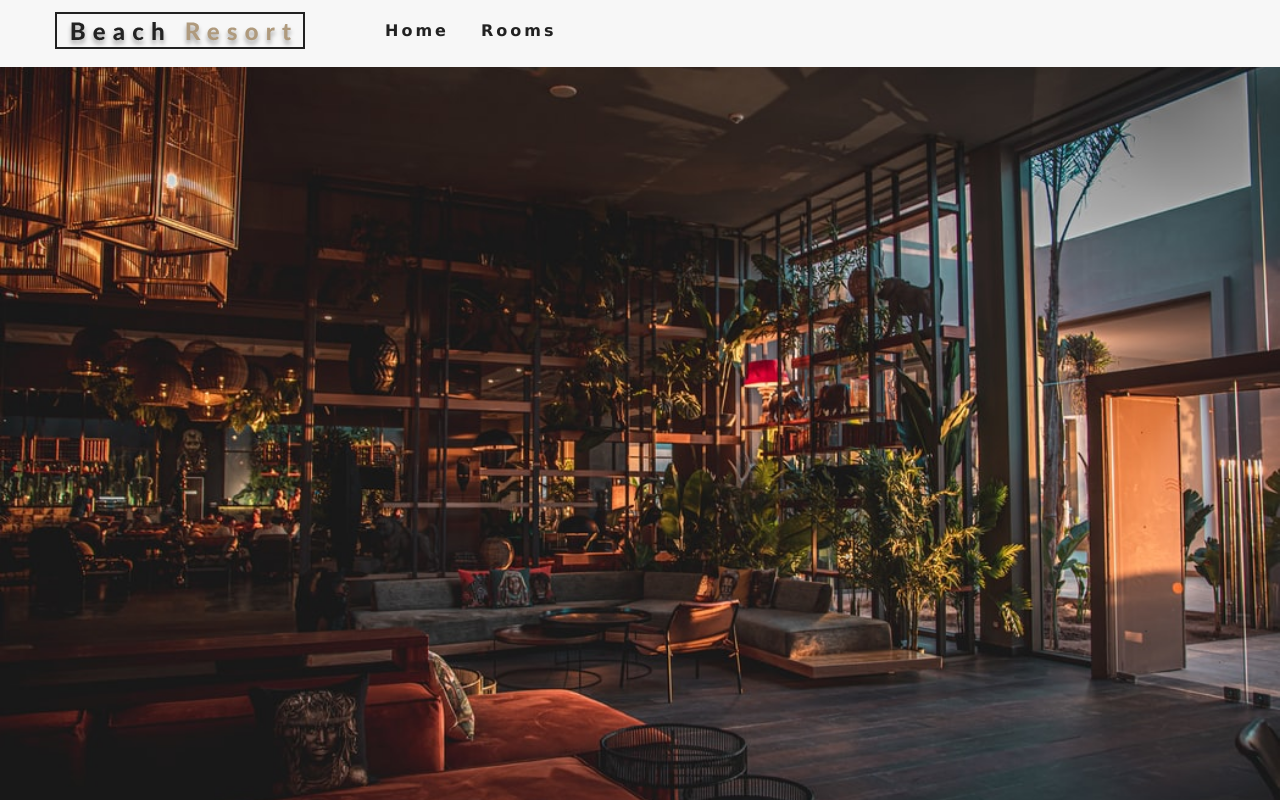
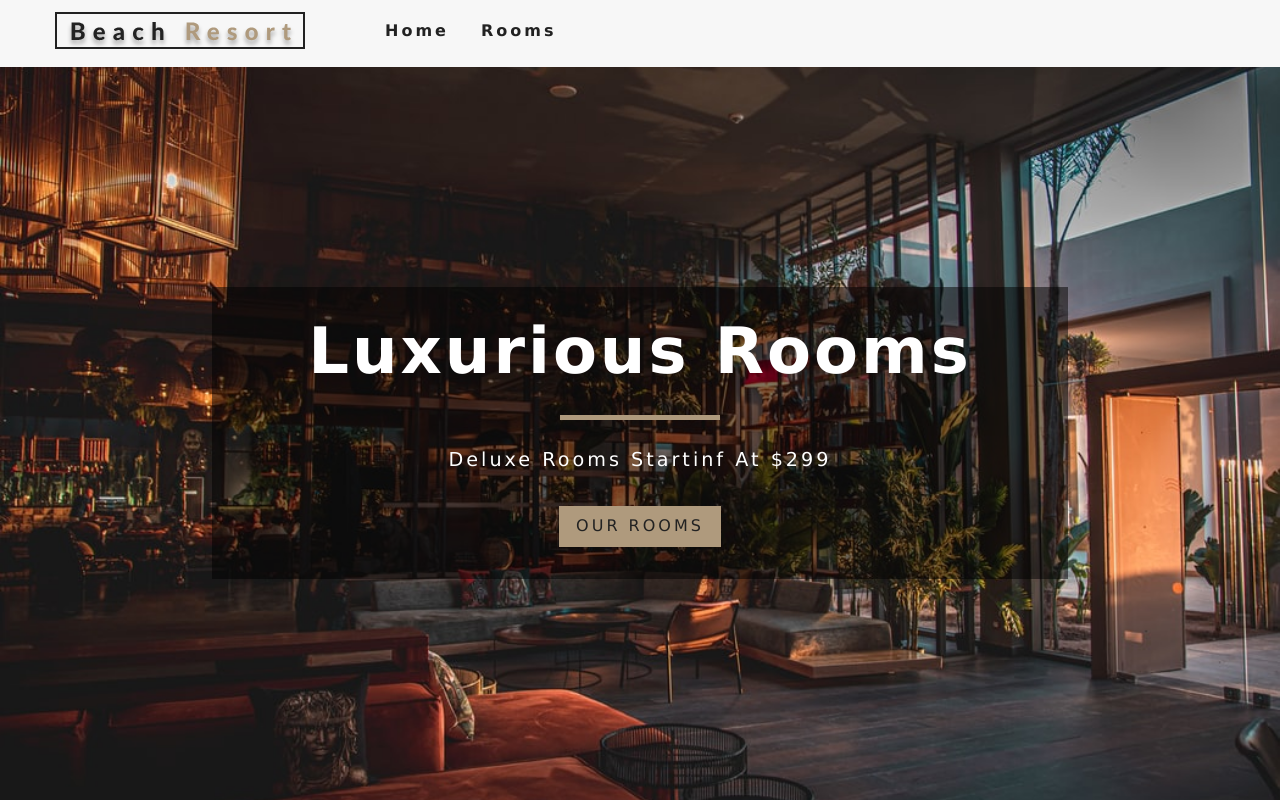
Before and after one commit to ibrahem50/Hotel-Reservation-info, a React (Create React App) app: page / in a window 1280 px wide. Built offline with nearby package versions, Linux system fonts and the light colour scheme.

Commit message:
added Banner component

```diff
--- /dev/null
+++ b/src/components/Banner.js
@@ -0,0 +1,12 @@
+const Banner = ({children,title,subtitle}) => {
+    return (
+        <div className="banner">
+            <h1>{title}</h1>
+            <div />
+            <p>{subtitle}</p>
+            {children}
+        </div>
+     );
+}
+
+export default Banner;
--- a/src/pages/Error.js
+++ b/src/pages/Error.js
@@ -1,8 +1,16 @@
 import Hero from "../components/Hero";
+import {Link} from 'react-router-dom'
+import Banner from "../components/Banner";
 
 const Error = () => {
     return (
-        <Hero />
+        <Hero >
+            <Banner title='404' subtitle='page not found'>
+                <Link to='/' className='btn-primary'>
+                    return home
+                </Link>
+            </Banner>
+        </Hero>
      );
 }
 
--- a/src/pages/Home.js
+++ b/src/pages/Home.js
@@ -1,8 +1,16 @@
+import Banner from "../components/Banner";
 import Hero from "../components/Hero";
+import {Link} from 'react-router-dom';
 
 const Home = () => {
     return (
-        <Hero />
+        <Hero>
+            <Banner title='luxurious rooms' subtitle='deluxe rooms startinf at $299'>
+                <Link to='/rooms' className='btn-primary'>
+                    Our Rooms
+                </Link>
+            </Banner>
+        </Hero>
      );
 }
 
--- a/src/pages/Rooms.js
+++ b/src/pages/Rooms.js
@@ -1,8 +1,14 @@
+import Banner from "../components/Banner";
 import Hero from "../components/Hero";
+import {Link} from "react-router-dom";
 
 const Rooms = () => {
     return (
-        <Hero hero="roomsHero"/>
+        <Hero hero="roomsHero">
+            <Banner title="our rooms">
+                <Link to='/' className='btn-primary'>return home</Link>
+            </Banner>
+        </Hero>
      );
 }
 
```
Also changed, not shown: 1 other file (tests, documents, lock files or other folders).
